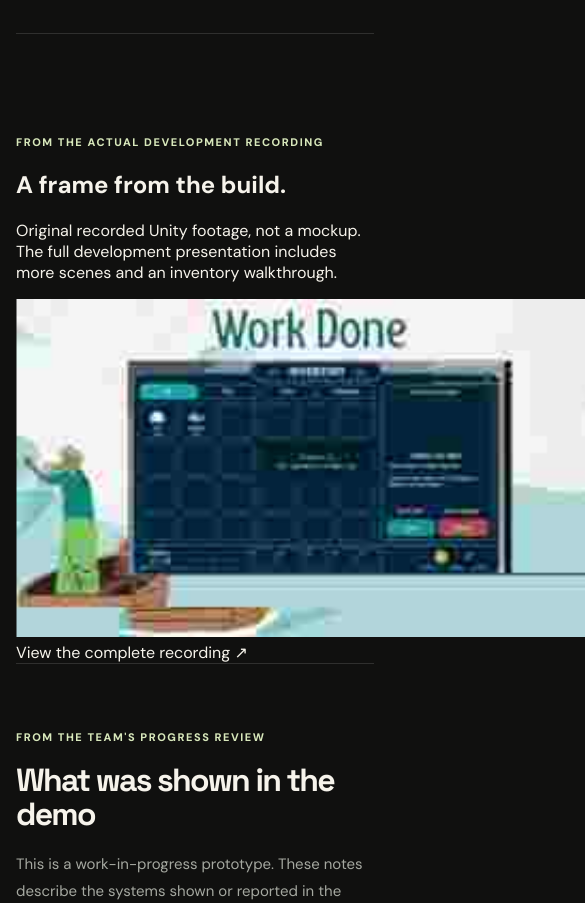
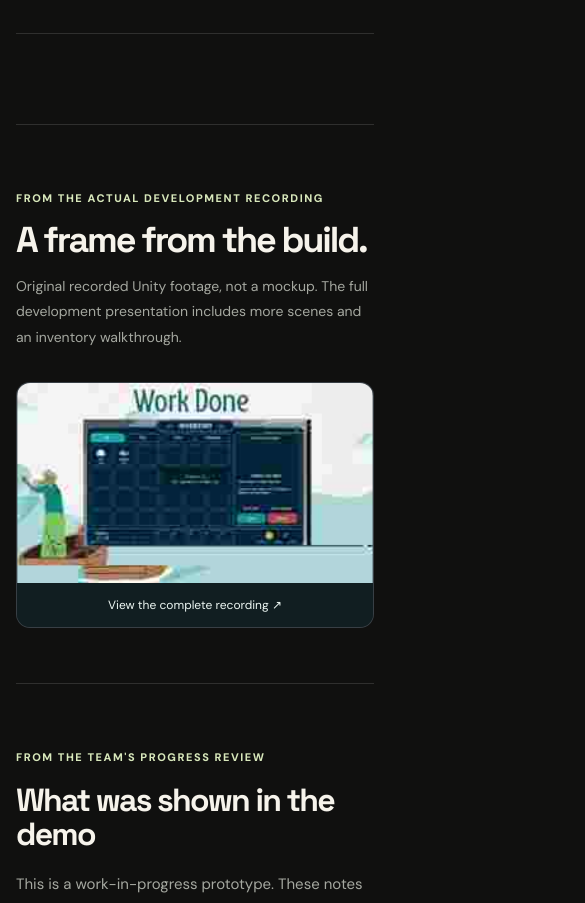
Before and after one commit to skrgulang/congyuzhao-portfolio, a Next.js app: page /projects/fish-and-ships in a window 390 px wide. Shown: the part 3340-4243 px from the top of the page, 585 px wide, since content can reach past the window. Built offline with nearby package versions, Linux system fonts and the light colour scheme.

Commit message:
Style real screenshot feature responsively for Fish and Ships

```diff
--- a/app/globals.css
+++ b/app/globals.css
@@ -202,3 +202,13 @@ a:focus-visible,button:focus-visible{outline:2px solid var(--lime);outline-offse
 .fishVideoArt.fishRealFrame{background:#1d323e}
 .fishRealFrame img{display:block;width:100%;height:100%;object-fit:cover;position:absolute;inset:0;filter:saturate(.9)}
 .fishRealFrame .fishPlay{z-index:2}
+
+.realMedia{padding:80px 0 90px;border-top:1px solid var(--line)}
+.realMediaHeading{display:flex;align-items:end;justify-content:space-between;gap:40px;margin-bottom:32px}
+.realMediaHeading h2{font:700 clamp(36px,5vw,75px)/1.05 'Space Grotesk',sans-serif;letter-spacing:-.06em;margin:17px 0 0}
+.realMediaHeading>p{font-size:14px;line-height:1.8;max-width:350px;color:var(--dim)}
+.realMediaShot{position:relative;display:block;border:1px solid var(--line);border-radius:14px;overflow:hidden;background:#1a2329}
+.realMediaShot img{display:block;width:100%;height:auto;max-height:580px;object-fit:cover;image-rendering:auto}
+.realMediaShot span{position:absolute;right:20px;bottom:20px;background:#111e20e8;border:1px solid #ffffff3b;padding:14px 18px;border-radius:6px;font-size:12px;color:#edf7f3}
+.realMediaShot:hover span{background:var(--lime);color:#161a14}
+@media(max-width:760px){.realMedia{padding:55px 0}.realMediaHeading{display:block}.realMediaHeading>p{max-width:unset}.realMediaShot span{position:static;display:block;text-align:center;border:0;border-radius:0}}
```
